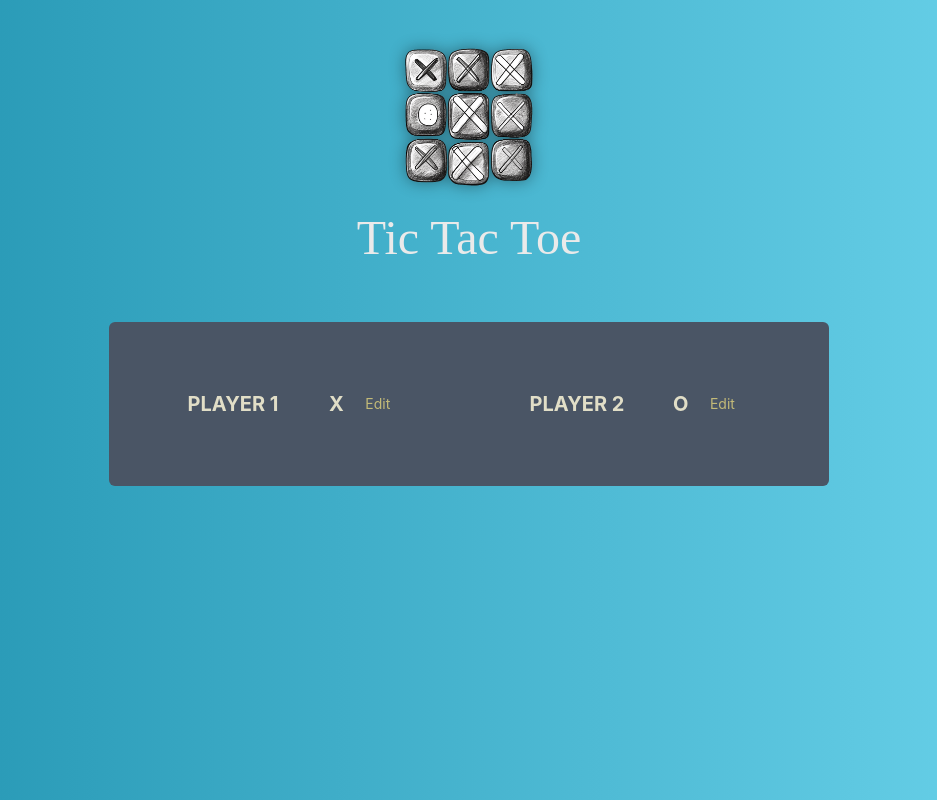
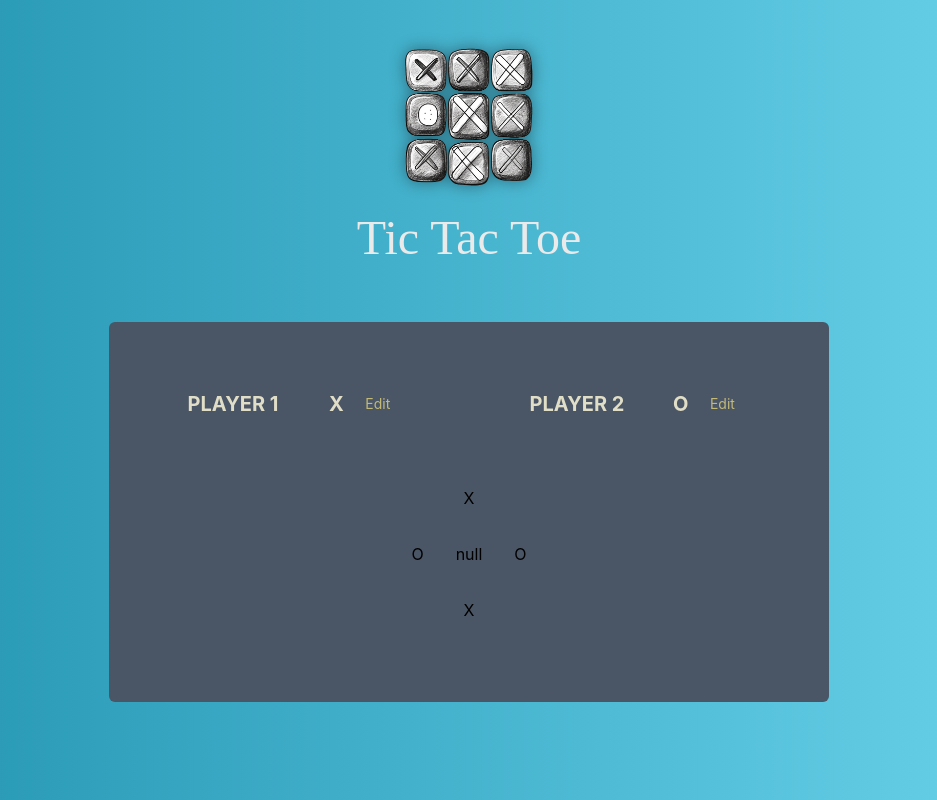
Before and after one commit to M-Vince/react-projects, a React (Vite) app in the folder tic-tac-toe/: page / in a window 1280 px wide. Shown: the whole page, without its empty margins (171-1108 px from the left). Built offline with nearby package versions, Linux system fonts and the light colour scheme; a web font is replaced by a local one.

Commit message:
feat: Add gameboard

```diff
--- a/tic-tac-toe/src/App.jsx
+++ b/tic-tac-toe/src/App.jsx
@@ -1,5 +1,6 @@
 import React from 'react'
 import Player from './component/Player'
+import GameBoard from './component/GameBoard'
 
 function App() {
   return (
@@ -13,10 +14,7 @@ function App() {
         </ol>
 
         {/* Game Board */}
-        <div>
-
-
-        </div>
+        <GameBoard />
 
       </div>
 
--- /dev/null
+++ b/tic-tac-toe/src/component/GameBoard.jsx
@@ -0,0 +1,25 @@
+const initialGameBoard = [
+  [null, "X", null],
+  ["O", "null", "O"],
+  [null, "X", null],
+];
+
+export default function GameBoard() {
+  return (
+    <>
+      <ol className="flex flex-wrap flex-col justify-center gap-8 my-12 ">
+        {initialGameBoard.map((row, rowIndex) => (
+          <li key={rowIndex}>
+            <ol className="flex flex-wrap justify-center gap-8">
+              {row.map((col, colIndex) => (
+                <li key={colIndex}>
+                  <button>{col}</button>
+                </li>
+              ))}
+            </ol>
+          </li>
+        ))}
+      </ol>
+    </>
+  );
+}
--- a/tic-tac-toe/src/component/Player.jsx
+++ b/tic-tac-toe/src/component/Player.jsx
@@ -6,7 +6,8 @@ export default function Player({ playerName, symbol }) {
   const [changeName, setChangeName] = useState(playerName);
 
   const handleEditButton = () => {
-    setIsEditing(!isEditing);
+    // setIsEditing(!isEditing);
+    setIsEditing(editing => !editing);
   }
 
   return (
@@ -16,8 +17,9 @@ export default function Player({ playerName, symbol }) {
           // If true, display edit mode . If false, display player's name.
           isEditing ?
           <>
-            <span className="w-40 p-2 bg-[#46432f] text-[#e1dec7] text-lg text-center uppercase border-none animate-pulse ">
+            <span>
               <input
+                className="w-40 p-2 bg-[#46432f] text-[#e1dec7] text-lg text-center uppercase border-none animate-pulse"
                 type="text"
                 onChange={(e) => {
                   setChangeName(e.target.value);
@@ -30,9 +32,9 @@ export default function Player({ playerName, symbol }) {
             <span className="inline-block w-40 text-xl text-[#e1dec7] uppercase m-0 p-2 rounded-sm text-ellipsis text-center">
               {changeName}
             </span>
-            <span className="ml-4 text-xl text-[#e1dec7]">{symbol}</span>
           </>
         }
+        <span className="ml-4 text-xl text-[#e1dec7]">{symbol}</span>
 
       </span>
 
```
